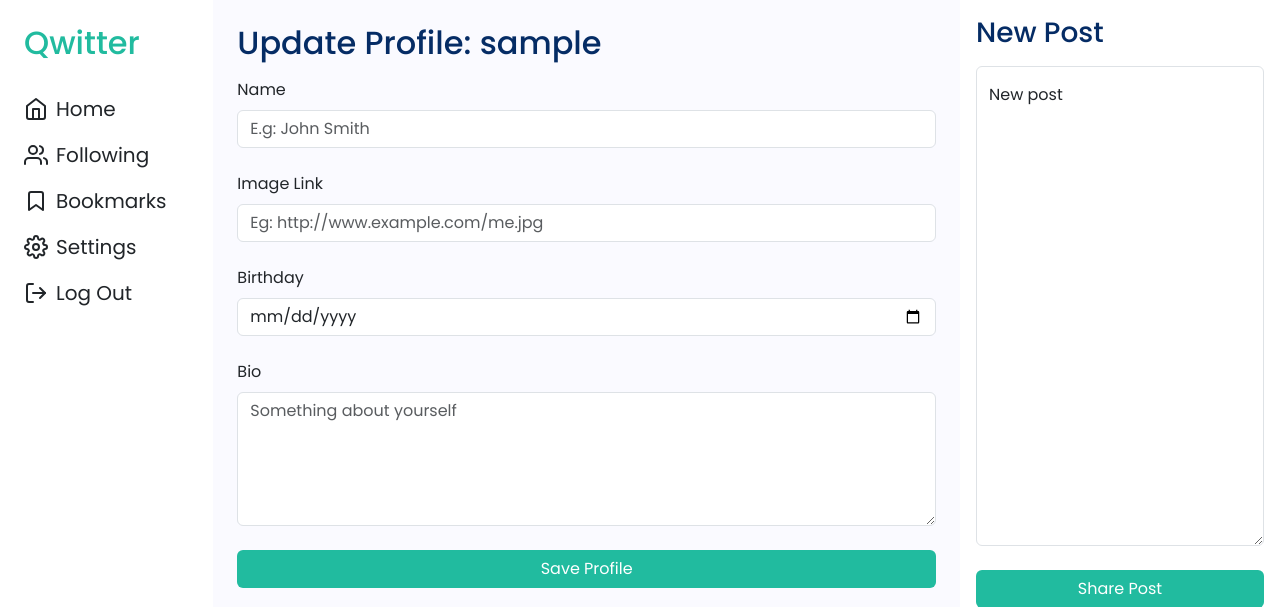
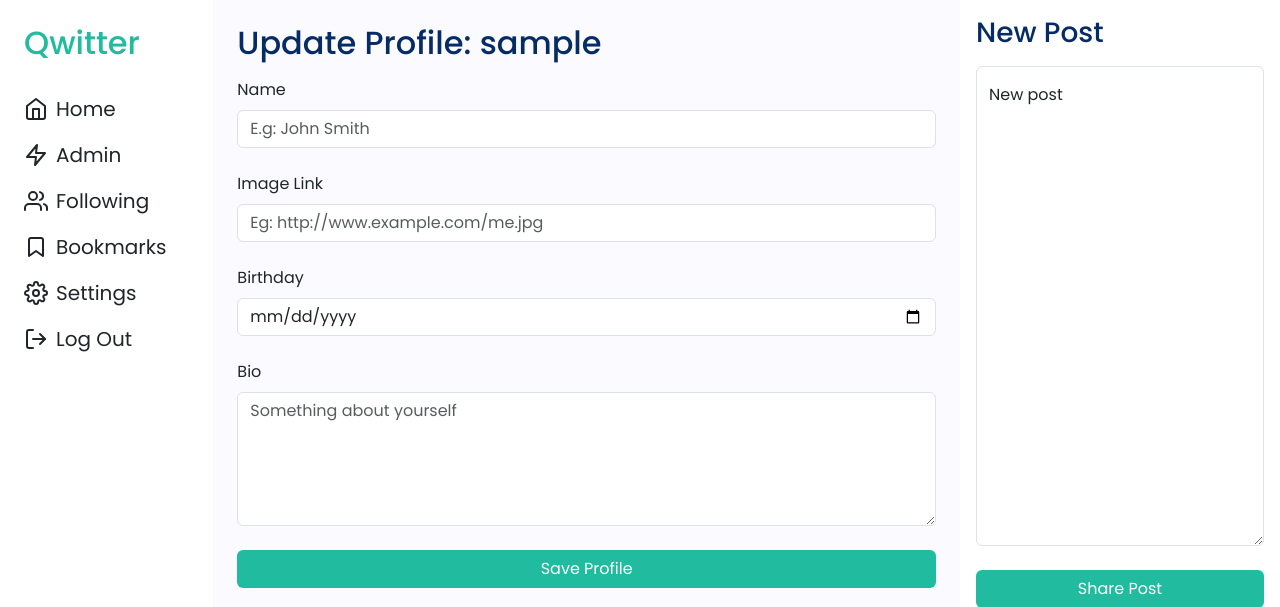
Before and after one commit to himanshuat/qwitter, a Django app: page /update-profile in a window 1280 px wide. Shown: the top 607 px of the page. Run offline with Django 3.2, Linux system fonts and the light colour scheme; the visitor is signed in with stand-in values (Sample User, id 1); some libraries are stand-ins or nearby versions.

Commit message:
✨ Add admin url to navbar

```diff
--- a/network/templates/network/partials/_navbar.html
+++ b/network/templates/network/partials/_navbar.html
@@ -8,6 +8,11 @@
             <li class="nav-item {% if app_url == '/' %} active {% endif %}">
                 <a class="nav-link fs-5 d-flex align-items-center gap-2" href="{% url 'index' %}"><i data-feather="home"></i> Home</a>
             </li>
+            {% if user.is_staff %}
+            <li class="nav-item">
+                <a class="nav-link fs-5 d-flex align-items-center gap-2" href="{% url 'admin:index' %}"><i data-feather="zap"></i> Admin</a>
+            </li>
+            {% endif %}
             {% if user.is_authenticated %}
             <li class="nav-item">
                 <a class="nav-link fs-5 d-flex align-items-center gap-2" href="{% url 'following' %}"><i data-feather="users"></i> Following</a>
@@ -72,6 +77,9 @@
         </button>
         <ul class="dropdown-menu">
             <li><a class="dropdown-item" href="{% url 'index' %}">Home</a></li>
+            {% if user.is_staff %}
+            <li><a class="dropdown-item" href="{% url 'admin:index' %}">Following</a></li>
+            {% endif %}
             {% if user.is_authenticated %}
             <li><a class="dropdown-item" href="{% url 'following' %}">Following</a></li>
             <li><a class="dropdown-item" href="{% url 'bookmarks' %}">Bookmarks</a></li>
```
